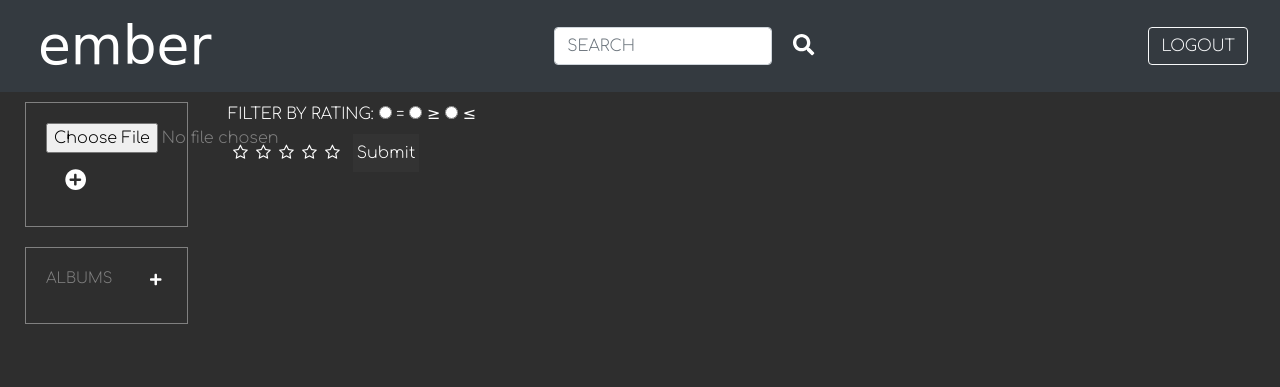
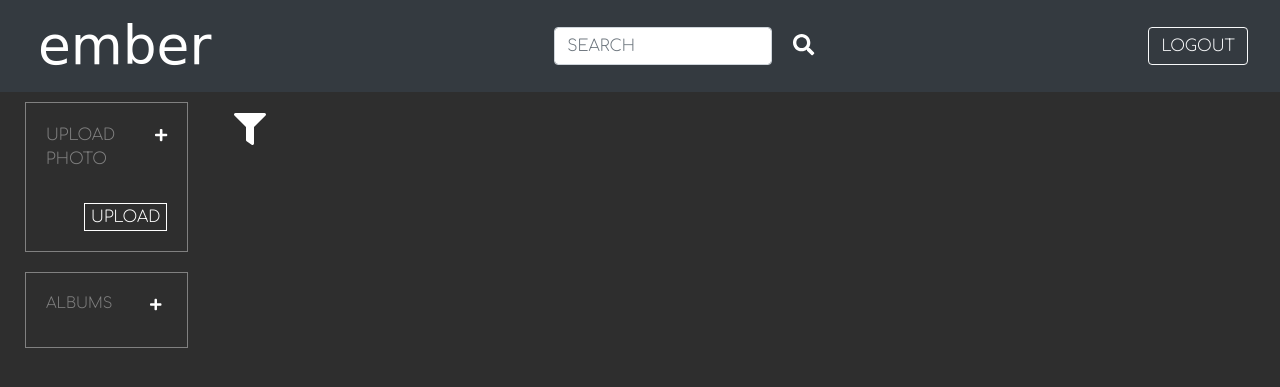
Before and after one commit to amytrick/Ember-with-Angular, a Flask app: page /library in a window 1280 px wide. Shown: the top 387 px of the page. Run offline with Flask 2, Linux system fonts and the light colour scheme; the visitor is signed in with stand-in values (Sample User, id 1); data that the repository does not hold is empty; some libraries are stand-ins or nearby versions; some web fonts are replaced.

Commit message:
filter component now collapsible

```diff
--- a/crud.py
+++ b/crud.py
@@ -23,7 +23,7 @@ def create_user(fname, lname, email, password):
 def create_photo(user_id, date_uploaded, date_taken, album_id, path, public_id=''):
     """Create and return photo instance"""
 
-    photo = Photo(user_id=user_id, date_uploaded=date_uploaded, date_taken=date_taken, album_id=album_id, path=path, public_id=public_id)
+    photo = Photo(user_id=user_id, date_uploaded=date_uploaded, date_taken=date_taken, album_id=album_id, path=path, public_id=public_id, rating=0)
 
     db.session.add(photo)
     db.session.commit()
--- a/server.py
+++ b/server.py
@@ -146,7 +146,7 @@ def print_date(photo_id):
 @app.route("/upload_photo", methods=["POST"])
 def upload_new_photo():
     """User selects new photo to upload"""
-    image = request.files['test_image']
+    image = request.files['photo-upload']
     #result = cloudinary.uploader.upload(image, image_metadata=True, categorization = "google_tagging", auto_tagging = 0.6)
     #result = cloudinary.uploader.upload(image, image_metadata=True, categorization = "aws_rek_tagging", auto_tagging = 0.6)
     result = cloudinary.uploader.upload(image, image_metadata=True)
--- a/static/CSS/style.css
+++ b/static/CSS/style.css
@@ -5,6 +5,10 @@
 
 .library {
     display: inline-block;
+}
+
+#filtered-library {
+  margin: 5px 3px;
 }
 
 body {
@@ -22,6 +26,10 @@ a {
   color: inherit;
   text-decoration: none;
 }
+
+a:hover {
+  color: white;
+  }
 
 #logo {
   font-family: 'League Script', cursive;
@@ -98,6 +106,14 @@ button {
   content: "\f005";
 } /* Radio Checked */
 
+#photo-upload-button{
+  position: absolute;
+  font-size: 50px;
+  right: 0;
+  top: 0;
+  opacity: 0;
+}
+
 .modal-header {
   background-color: rgb(135, 139, 138);
 }
@@ -127,20 +143,31 @@ button {
   height: 100%;
   display: flex;
   flex-direction: column;
-  /* justify-content: space-evenly; */
 }
 
 #add-photo-div {
-  display: flex;
-  flex-direction: column;
   padding: 20px;
   border: 1px solid gray;
   color: gray;
   margin: 10px;
 }
 
+#upload-photo-button-div {
+  display: flex;
+  flex-direction: row;
+  justify-content: space-between;
+}
+
 #add-photo-button {
-  padding: 1em;
+  color: white;
+  border: 1px solid white;
+  margin: 2em 0em 0em 0em;
+}
+
+#upload-button {
+  display: flex;
+  justify-content: flex-end;
+  align-items: flex-end;
 }
 
 #add-album-div {
@@ -189,7 +216,7 @@ button {
 }
 
 #filter-rating-div {
-  padding: 10px 0px;
+  padding: 20px 0px;
 }
 
 .card {
--- a/templates/base.html
+++ b/templates/base.html
@@ -63,19 +63,24 @@
           <div class="flex-container-sidebar">
 
             <div id="add-photo-div">
+
               <form action="/upload_photo" method="POST" enctype="multipart/form-data">
-                <div>
-                  <input type="file" id="test_image" name="test_image"
+                <div id="upload-photo-button-div">
+                  <div>UPLOAD PHOTO</div>
+                  <div><i class="fa fas fa-plus fa-sm" style="color: white"></i></div>
+                  <input type="file" id="photo-upload-button" name="photo-upload"
                         accept=".jpg, .jpeg, .png">
                 </div>
-                <div>
+                <div id="upload-button">
                   <button id="add-photo-button">
-                    <div class="fa-lg">
-                      <span class="fa-layers fa-fw" style="background:transparent">
+                    <!-- <div> -->
+                    <!-- <div class="fa-lg"> -->
+                      UPLOAD
+                      <!-- <span class="fa-layers fa-fw" style="background:transparent">
                         <i class="fas fa-circle" style="color:rgb(255, 255, 255)"></i>
                         <i class="fa fas fa-plus" style="color: rgb(46, 46, 46)" data-fa-transform="shrink-6"></i>
-                      </span>
-                    </div>
+                      </span> -->
+                    <!-- </div> -->
                   </button>
                 </div>
               </form>
--- a/templates/filter.html
+++ b/templates/filter.html
@@ -6,11 +6,9 @@ Search Results
 
 
 {% block body %}
-<h1>Filter results</h1>
-
 
 {% for photo in photos %}
-  <div class="library">
+  <div class="library" id="filtered-library">
     <a href="/photodetails/{{photo.photo_id}}">
       <img class="library-img" id="library-id" src= {{ photo.path }}>
     </a>
--- a/templates/library.html
+++ b/templates/library.html
@@ -11,8 +11,17 @@ Library
 
 {% block body %}
 
+<div id="filter-rating-div">
+  <button type="button" data-toggle="collapse" data-target="#collapse-filter" aria-expanded="false" aria-controls="collapse-filter">
+    <i class="fas fa-filter fa-2x" style=color:white></i>
+  </button>
 
-  <div id="filter-rating-div">
+  <div class="collapse" id="collapse-filter">
+    <div class="card card-body">
+        <div id="rating-filter-div">
+
+
+        <div id="filter-buttons-div">
           <form action="/filterby/rating" method="POST">
               FILTER BY RATING:
               <input type="radio" name="equality-symbol" value="equals">
@@ -41,6 +50,11 @@ Library
           </form>
         </div>
 
+      </div>
+    </div>
+  </div>
+</div>
+
   {% for photo in photos %}
     <div class="library">
       <div id="date">{{photo.print_date}}</div>
```
Also changed, not shown: templates/photo_details.html (+8 -5 lines). Lines whose indentation alone changed are shown as unchanged.
